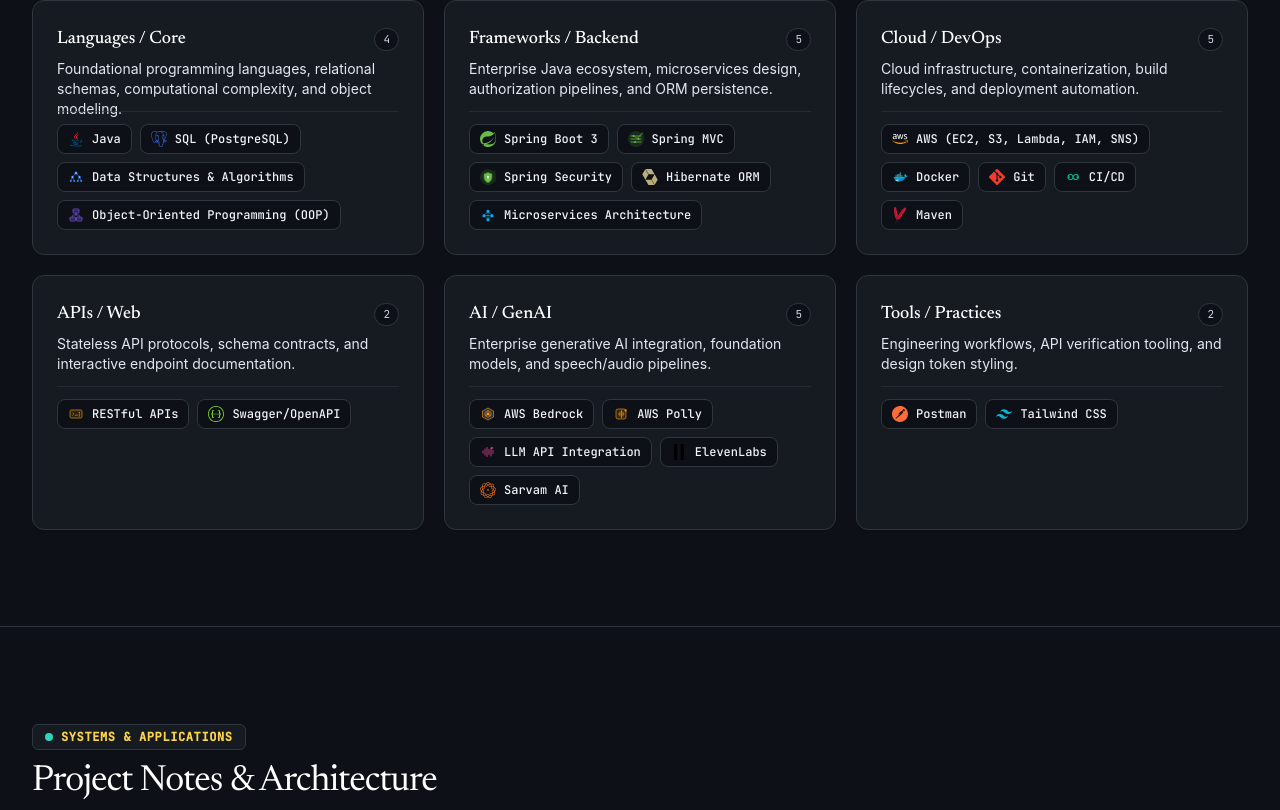
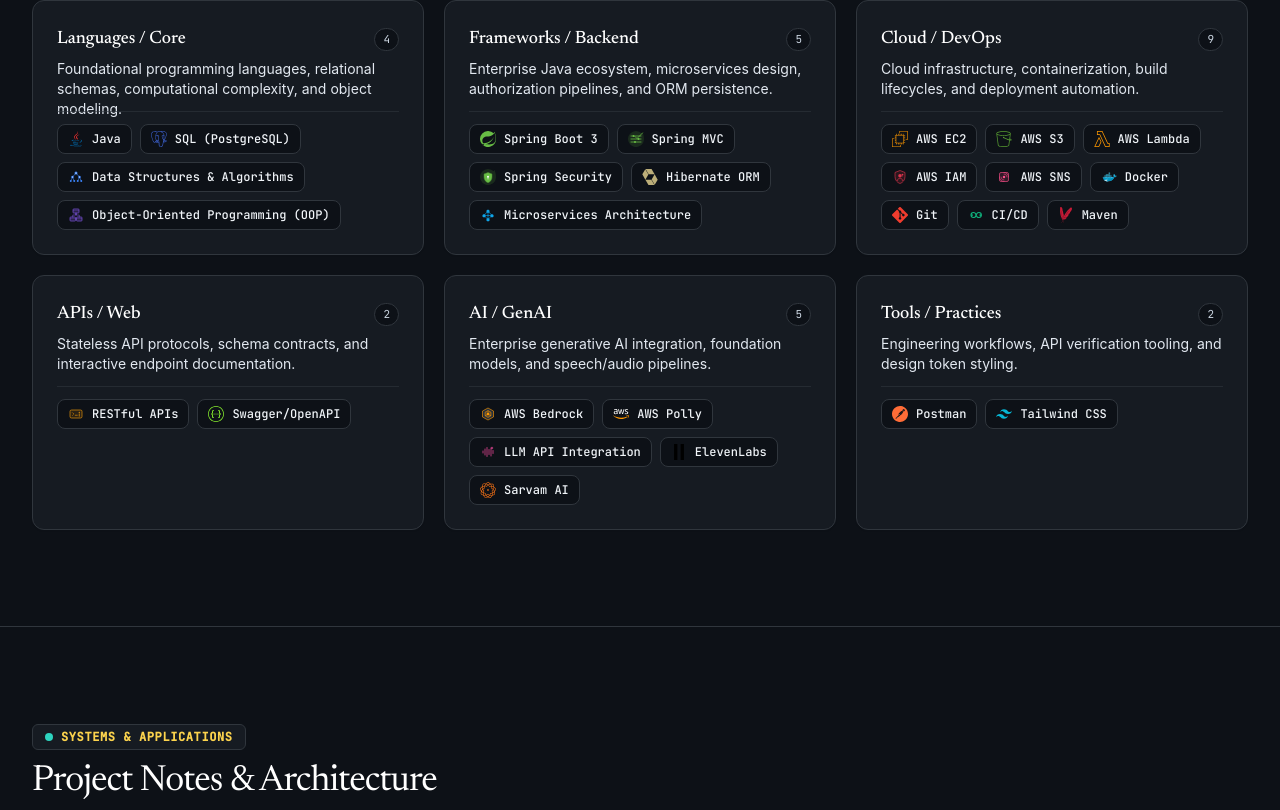
Before and after one commit to Mohitur669/Portfolio, a React (Vite) app: page / in a window 1280 px wide. Shown: the part 3196-4006 px from the top of the page. Built offline with nearby package versions, Linux system fonts and the light colour scheme; a web font is replaced by a local one.

Commit message:
feat(skills): break down AWS into individual services (EC2, S3, Lambda, IAM, SNS)

```diff
--- a/src/components/sections/Skills.tsx
+++ b/src/components/sections/Skills.tsx
@@ -17,16 +17,17 @@
   'Microservices Architecture': '/img/tech/microservices.svg',
 
   // Cloud / DevOps
-  'AWS (EC2, S3, Lambda, IAM, SNS)': '/img/tech/aws.svg',
-  'AWS (EC2, S3, Lambda, IAM, SNS, CloudWatch, Polly, Bedrock)': '/img/tech/aws.svg',
   'AWS': '/img/tech/aws.svg',
   'AWS EC2': '/img/tech/aws-ec2.svg',
+  'EC2': '/img/tech/aws-ec2.svg',
   'AWS S3': '/img/tech/aws-s3.svg',
+  'S3': '/img/tech/aws-s3.svg',
   'AWS Lambda': '/img/tech/aws-lambda.svg',
+  'Lambda': '/img/tech/aws-lambda.svg',
   'AWS IAM': '/img/tech/aws-iam.svg',
+  'IAM': '/img/tech/aws-iam.svg',
   'AWS SNS': '/img/tech/aws-sns.svg',
-  'AWS CloudWatch': '/img/tech/aws-cloudwatch.svg',
-  'AWS Polly': '/img/tech/aws-polly.svg',
+  'SNS': '/img/tech/aws-sns.svg',
   'Docker': '/img/tech/docker.svg',
   'Git': '/img/tech/git.svg',
   'CI/CD': '/img/tech/cicd.svg',
--- a/src/data/skills.ts
+++ b/src/data/skills.ts
@@ -26,18 +26,11 @@
     name: 'Cloud / DevOps',
     description: 'Cloud infrastructure, containerization, build lifecycles, and deployment automation.',
     items: [
-      {
-        name: 'AWS (EC2, S3, Lambda, IAM, SNS)',
-        level: 'Core',
-        iconName: 'Server',
-        usedIn: [
-          'EC2 Compute',
-          'S3 Storage Buffers',
-          'Lambda Functions',
-          'IAM Security Policies',
-          'SNS Topics',
-        ],
-      },
+      { name: 'AWS EC2', level: 'Core', iconName: 'Server', usedIn: ['Compute Instances', 'Production Deployment', 'Linux Host'] },
+      { name: 'AWS S3', level: 'Core', iconName: 'Database', usedIn: ['speakit', 'Audio Storage', 'Presigned URLs', 'Static Assets'] },
+      { name: 'AWS Lambda', level: 'Core', iconName: 'Zap', usedIn: ['Serverless Functions', 'Event Triggers', 'Microservices'] },
+      { name: 'AWS IAM', level: 'Core', iconName: 'Shield', usedIn: ['Access Policies', 'Role Delegation', 'Least Privilege'] },
+      { name: 'AWS SNS', level: 'Core', iconName: 'Bell', usedIn: ['Pub/Sub Messaging', 'Event Fan-Out', 'Notification Topics'] },
       { name: 'Docker', level: 'Core', iconName: 'Box', usedIn: ['Containerization', 'Local Dev', 'Service Isolation'] },
       { name: 'Git', level: 'Core', iconName: 'GitBranch', usedIn: ['All Projects', 'Version Control', 'Semantic Releases'] },
       { name: 'CI/CD', level: 'Core', iconName: 'RefreshCw', usedIn: ['Automated Builds', 'Test Verification', 'Continuous Delivery'] },
```
